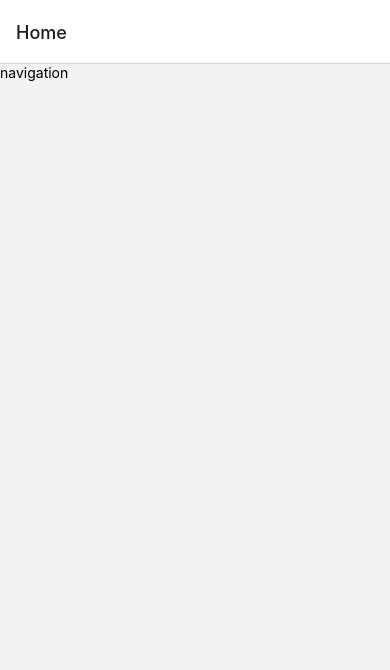
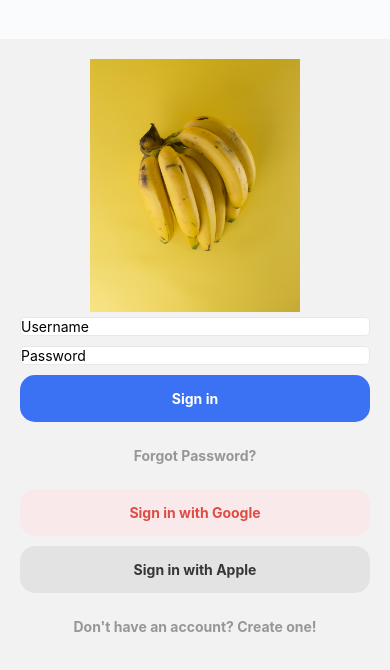
Before and after one commit to HenriqueShoiti/linkage, a React Native app: screen /SignIn in a window 390 px wide. Before the commit this address had no page. Shown: the top 670 px of the page. Built offline with nearby package versions, Linux system fonts and the light colour scheme.

Commit message:
navigation from signinscreen done. social sign in 2 b done

```diff
--- a/App.js
+++ b/App.js
@@ -1,59 +1,16 @@
 import { StatusBar } from 'expo-status-bar';
 import React from 'react';
 import { StyleSheet, Text, View, image, SafeAreaView, Button} from 'react-native';
-import { NavigationContainer } from '@react-navigation/native';
-import { createStackNavigator } from '@react-navigation/stack';
+
 import styles from './styles.js'
-import SignInScreen from './src/screens/SignInScreen/';
-import SignUpScreen from './src/screens/SignUpScreen/';
-import ConfirmEmailScreen from './src/screens/ConfirmEmailScreen/';
-import ForgotPasswordScreen from './src/screens/ForgotPasswordScreen/';
-import NewPasswordScreen from './src/screens/NewPasswordScreen/';
-import Navigation from './src/navigation'
-//creates home page, user's content wil go in here
-function HomePage({navigation}){
-  return(
-      <View>
-        <Navigation/>
 
+import Navigation from './src/navigation/';
 
-
-      </View>
-  );
-}
-
-
-//creates a page for user profile, will let user edit their info and other settings
-function ProfilePage({navigation}){
-  return(
-    <View style = {styles.header}>
-      <Button
-        title="Go to home page"
-        onPress={() => navigation.navigate('Home')}
-      />
-    </View>
-  );
-}
-
-
-const Stack = createStackNavigator();
-
-function MyStack() {
-  return(
-    <Stack.Navigator>
-      <Stack.Screen name = "Home" component={HomePage}/>
-      <Stack.Screen name = "Profile" component={ProfilePage}/>
-    </Stack.Navigator>
-  );
-}
 
 export default function App() {
   return (
-      <NavigationContainer>
-        <MyStack/>
-      </NavigationContainer>
-
-
-    //  <StatusBar style="auto"/>
+      <SafeAreaView style = {styles.root}>
+        <Navigation/>
+      </SafeAreaView>
   );
 }
--- a/package.json
+++ b/package.json
@@ -8,7 +8,8 @@
     "eject": "expo eject"
   },
   "dependencies": {
-    "@react-navigation/native": "^6.0.10",
+    "@react-navigation/native": "^6.0.11",
+    "@react-navigation/native-stack": "^6.7.0",
     "@react-navigation/stack": "^6.2.1",
     "expo": "^45.0.0",
     "expo-status-bar": "~1.3.0",
--- a/src/navigation/index.js
+++ b/src/navigation/index.js
@@ -1,13 +1,44 @@
 import React from 'react';
 import { View, Text } from 'react-native'
+import { NavigationContainer } from '@react-navigation/native';
+import { createNativeStackNavigator } from '@react-navigation/native-stack';
+
+
+import SignInScreen from '../screens/SignInScreen/';
+import SignUpScreen from '../screens/SignUpScreen/';
+import ConfirmEmailScreen from '../screens/ConfirmEmailScreen/';
+import ForgotPasswordScreen from '../screens/ForgotPasswordScreen/';
+import NewPasswordScreen from '../screens/NewPasswordScreen/';
+import HomeScreen from '../screens/HomeScreen'
+
+
+
+const Stack = createNativeStackNavigator();
+
+function MyStack() {
+    return (
+        <Stack.Navigator>
+
+        </Stack.Navigator>
+    );
+}
+
 
 const Navigation = () => {
     return(
-        <View>
-            <Text>
-                navigation
-            </Text>
-        </View>
+        <NavigationContainer>
+            <Stack.Navigator screenOptions={{headerShown: false}}>
+
+                <Stack.Screen name="SignIn" component={SignInScreen} />
+
+                <Stack.Screen name="SignUpScreen" component={SignUpScreen} />
+                <Stack.Screen name="ConfirmEmailScreen" component={ConfirmEmailScreen} />
+                <Stack.Screen name="ForgotPasswordScreen" component={ForgotPasswordScreen} />
+                <Stack.Screen name="NewPasswordScreen" component={NewPasswordScreen} />
+
+                <Stack.Screen name="HomeScreen" component={HomeScreen} />
+            </Stack.Navigator>
+        </NavigationContainer>
     );
 };
 
--- /dev/null
+++ b/src/screens/HomeScreen/index.js
@@ -0,0 +1,14 @@
+import React from 'react'
+import {View, Text } from 'react-native'
+
+const Index = () => {
+    return (
+        <View>
+            <Text style ={{ fontSize: 24, alignSelf: 'center'}}>
+                Home
+            </Text>
+        </View>
+    );
+}
+
+export default Index
--- a/src/screens/SignInScreen/SigninScreen.js
+++ b/src/screens/SignInScreen/SigninScreen.js
@@ -1,5 +1,7 @@
 import react, {useState} from 'react'
 import { View, Text, Image, StyleSheet,useWindowDimensions, ScrollView } from 'react-native'
+import {useNavigation} from '@react-navigation/native';
+
 import logo from "../../../assets/banana.jpg"
 import CustomInput from '../../components/customInput'
 import CustomButton from '../../components/customButton'
@@ -8,14 +10,20 @@ import SocialSignInButtons from '../../components/SocialSignInButtons'
 
 const SigninScreen = () => {
     const { height } = useWindowDimensions()
+    const navigation = useNavigation();
     const { username, setUsername } = useState('')
     const { password, setPassword } = useState('')
     const onSignInPressed = () => {
         console.warn("Sign in")
+        //validate user then go home page
+
+        navigation.navigate('HomeScreen')
     }
 
     const onForgotPasswordPressed = () => {
         console.warn("forgot password")
+
+        navigation.navigate('ForgotPasswordScreen')
     }
     const onSignInGoogle = () => {
         console.warn("sign in with google")
@@ -25,6 +33,8 @@ const SigninScreen = () => {
     }
     const onSignUpPressed = () => {
         console.warn("sign up pressed")
+        //jumps to the page to create a new account
+        navigation.navigate('SignUpScreen')
     }
 
     return (
--- a/styles.js
+++ b/styles.js
@@ -1,6 +1,13 @@
 import { StyleSheet } from 'react-native';
 
+
 export default StyleSheet.create({
+  root: {
+    paddingTop: '10%',
+    flex: 1,
+    backgroundColor: '#F9FBFC',
+  },
+
   container: {
     flex: 1,
     backgroundColor: '#fee',
```
Also changed, not shown: 1 other file (tests, documents, lock files or other folders).
